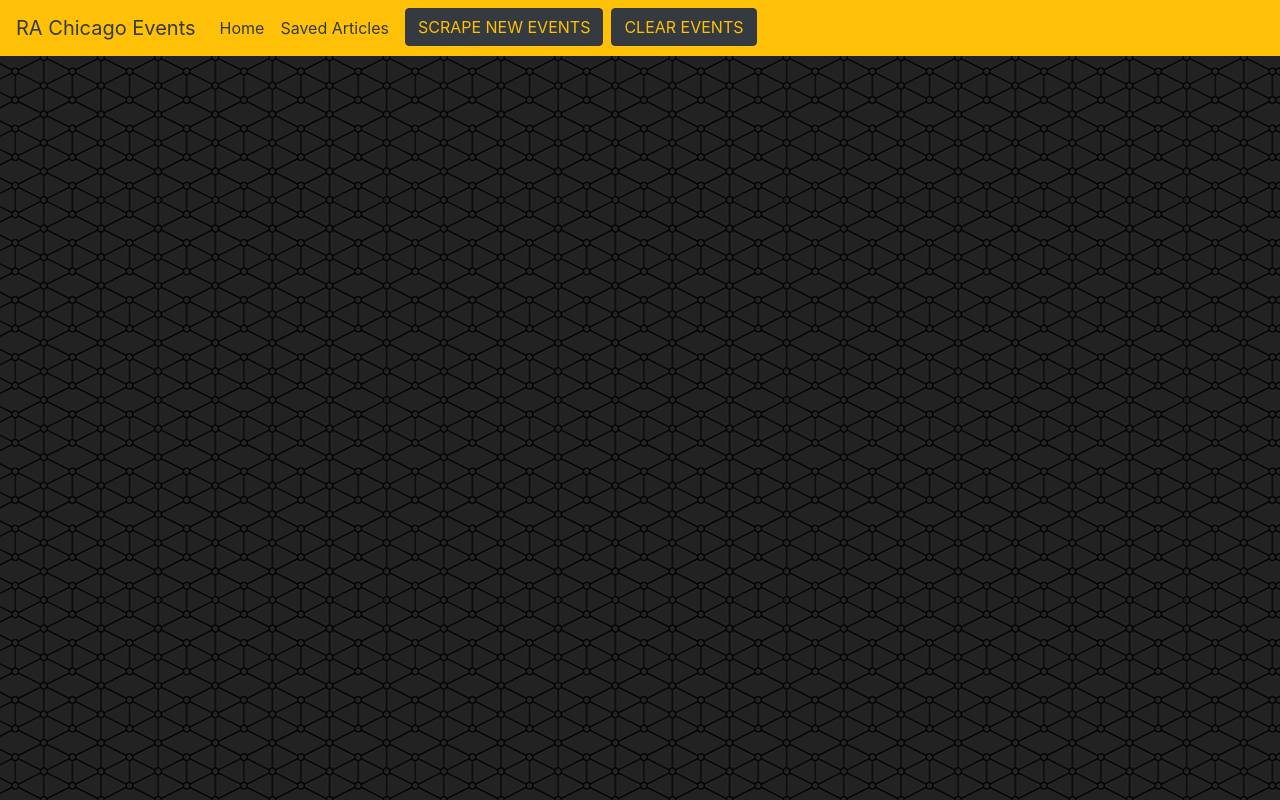
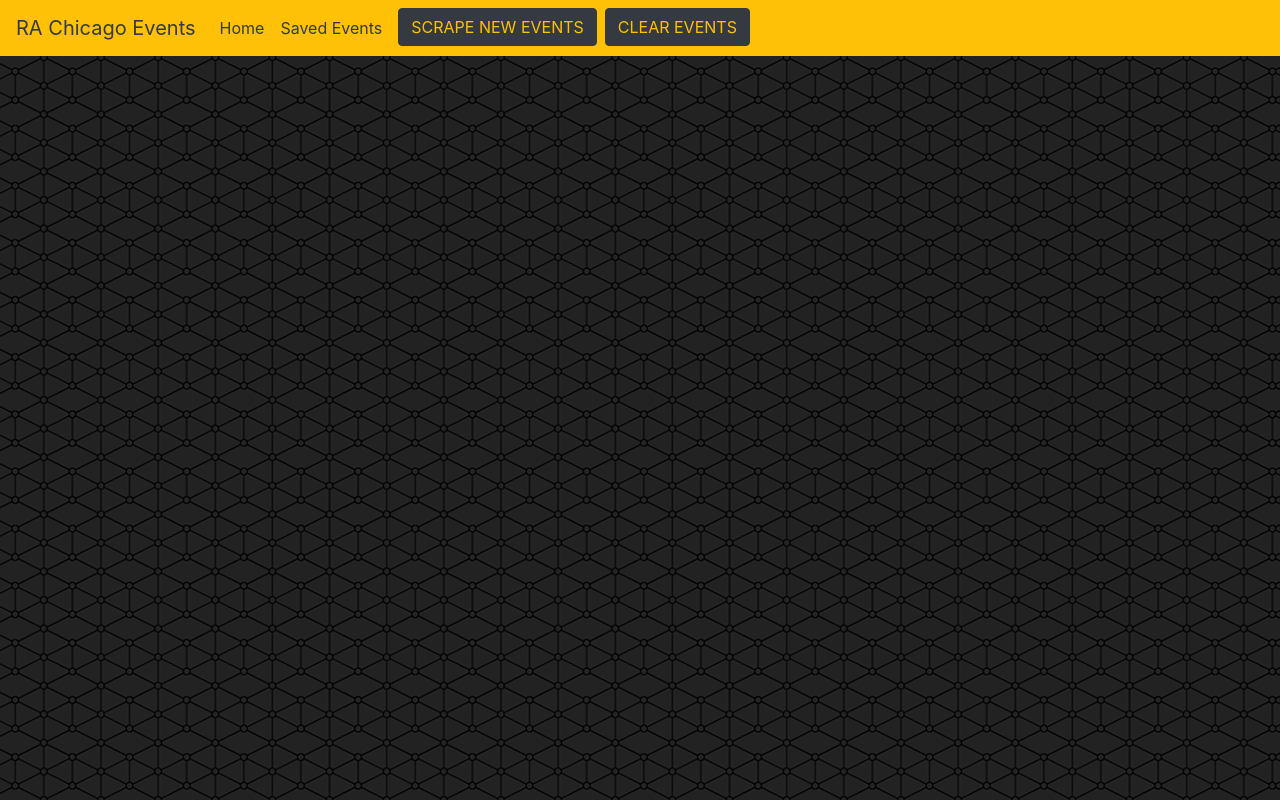
Before and after one commit to bcimbali/news-scraper, a website: page public/index.html in a window 1280 px wide. Drawn offline with nearby package versions, Linux system fonts and the light colour scheme; no server answers.

Commit message:
changed navbar to say events instead of articles

```diff
--- a/public/index.html
+++ b/public/index.html
@@ -22,7 +22,7 @@
                 </a>
               </li>
               <li class="nav-item">
-                <a  id="saved-list" class="nav-link text-dark" href="">Saved Articles</a>
+                <a  id="saved-list" class="nav-link text-dark" href="">Saved Events</a>
               </li>
               <li class="nav-item">
                 <a class="btn btn-dark js-scrape-new mx-2 text-warning" href="/scrape">SCRAPE NEW EVENTS</a>
```
